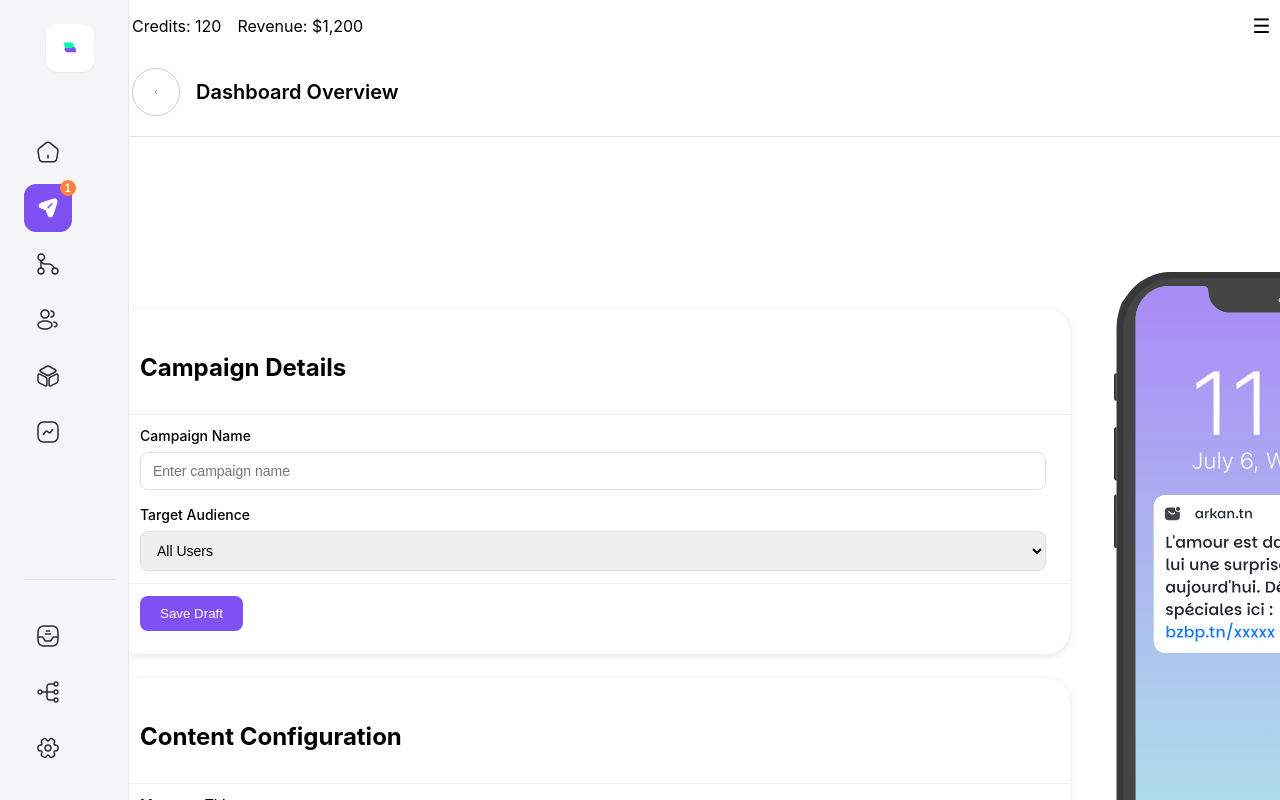
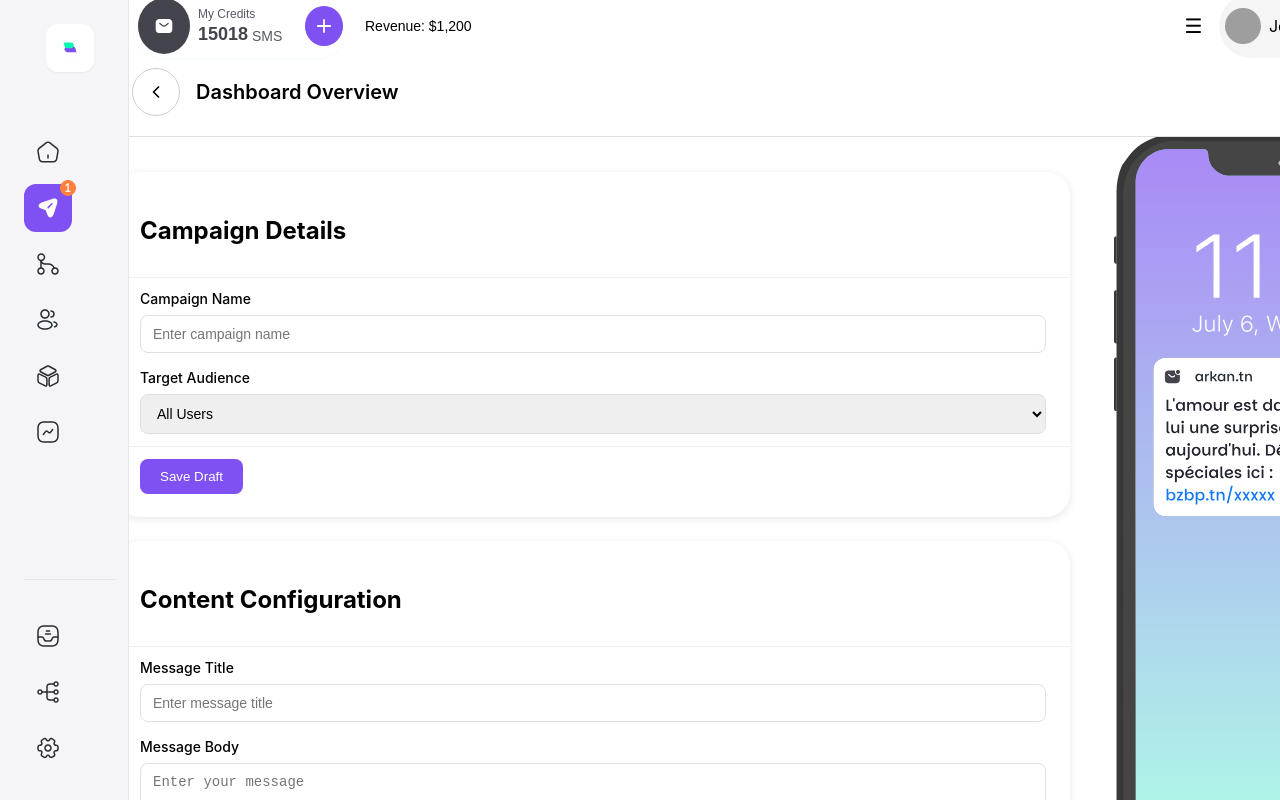
Before and after one commit to MedDhiaChaouachi/frontend-development-test, a Next.js app: page /campaign-create in a window 1280 px wide. Shown: the top 800 px of the page. Built offline with nearby package versions, Linux system fonts and the light colour scheme; grey boxes are pictures that could not be loaded.

Commit message:
Update HeaderBar credit container layout and styles to match Figma design

```diff
--- a/src/components/layout/header/HeaderBar.module.css
+++ b/src/components/layout/header/HeaderBar.module.css
@@ -1,10 +1,22 @@
 .headerWrapper {
-  width: 1348px;
+  width: 100%;
   height: 136px;
   border-bottom: 1px solid #e0e0e0;
   display: flex;
   flex-direction: column;
+  background: white;
+  position: fixed;
+  top: 0;
+  left: 92px;
+  right: 0;
+  z-index: 90;
+}
+
+.container {
+  width: 100%;
+  max-width: 1348px;
   margin: 0 auto;
+  padding: 0 24px;
 }
 
 /* Top Navbar */
@@ -20,12 +32,117 @@
 /* Left Frame */
 .leftGroup {
   display: flex;
+  align-items: center;
   gap: 16px;
+}
+
+.creditsContainer {
+  width: 205px;
+  height: 52px;
+  display: flex;
+  align-items: center;
+  gap: 8px;
+  background: var(--Background-Primary, #ffffff);
+  border-radius: 999px;
+  padding: 6px;
+  box-shadow: 0px 2px 1px 0px rgba(232, 245, 255, 0.25);
+}
+
+.creditsIcon {
+  width: 40px;
+  height: 40px;
+  border-radius: 50%;
+  background: var(--Background-Inverse, #43444c);
+  display: flex;
+  align-items: center;
+  justify-content: center;
+  padding: 8px;
+  box-shadow: 0px 2px 1px 0px rgba(232, 245, 255, 0.25);
+  color: white;
+}
+
+.creditsText {
+  width: 97px;
+  height: 40px;
+  padding-right: 12px;
+  display: flex;
+  flex-direction: column;
+  justify-content: center;
+}
+
+.creditsLabel {
+  font-family: "Parkinsans", sans-serif;
+  font-weight: 400;
+  font-size: 12px;
+  line-height: 16px;
+  letter-spacing: 0.75%;
+  color: var(--Content-Secondary, #575964);
+}
+
+.creditsValue {
+  display: flex;
+  align-items: flex-end;
+  gap: 4px;
+}
+
+.creditsAmount {
+  font-family: "Parkinsans", sans-serif;
+  font-weight: 600;
+  font-size: 18px;
+  line-height: 24px;
+  letter-spacing: 0.75%;
+  color: var(--Content-Primary, #43444c);
+}
+
+.creditsType {
+  font-family: "Parkinsans", sans-serif;
+  font-weight: 500;
+  font-size: 14px;
+  line-height: 20px;
+  letter-spacing: 0.75%;
+  color: var(--Content-Secondary, #575964);
+}
+
+.addCreditsButton {
+  width: 40px;
+  height: 40px;
+  border-radius: 50%;
+  background: var(--Background-Brand, #7f51f2);
+  border: 1.5px solid var(--Border-Brand, #7f51f2);
+  display: flex;
+  align-items: center;
+  justify-content: center;
+  cursor: pointer;
+  padding: 8px;
+  color: white;
+}
+
+.addIconWrapper {
+  width: 16px;
+  height: 16px;
+  display: flex;
+  align-items: center;
+  justify-content: center;
+}
+
+.addIcon {
+  width: 16px;
+  height: 16px;
+  filter: brightness(0) invert(1);
+  object-fit: contain;
+}
+
+/* Revenue */
+.revenue {
+  font-family: "Parkinsans", sans-serif;
+  font-weight: 500;
+  font-size: 14px;
+  color: #000;
 }
 
 /* Center Frame */
 .centerGroup {
-  width: 703px;
+  flex: 1;
   height: 52px;
   padding: 0 16px;
   gap: 16px;
@@ -43,7 +160,6 @@
   justify-content: flex-end;
 }
 
-/* Menu Button */
 .menuButton {
   width: 36px;
   height: 36px;
@@ -53,7 +169,6 @@
   cursor: pointer;
 }
 
-/* Profile Container */
 .profileContainer {
   display: flex;
   align-items: center;
@@ -72,7 +187,6 @@
   object-fit: cover;
 }
 
-/* Header Section */
 .headerSection {
   display: flex;
   align-items: center;
@@ -93,7 +207,6 @@
 .circleButton {
   width: 48px;
   height: 48px;
-  padding: 0 20px;
   border-radius: 999px;
   border: 1px solid #ccc;
   background-color: #fff;
@@ -104,7 +217,7 @@
 }
 
 .pageTitle {
-  width: 1252px;
+  flex: 1;
   height: 28px;
   font-size: 20px;
   font-weight: 600;
--- a/src/components/layout/header/HeaderBar.tsx
+++ b/src/components/layout/header/HeaderBar.tsx
@@ -1,4 +1,5 @@
 import styles from "./HeaderBar.module.css";
+import Image from "next/image";
 
 export const HeaderBar = () => {
   return (
@@ -8,7 +9,36 @@ export const HeaderBar = () => {
         <div className={styles.navbar}>
           {/* Frame 1 - Credits + Revenue */}
           <div className={styles.leftGroup}>
-            <div className={styles.credits}>Credits: 120</div>
+            <div className={styles.credits}>
+              <div className={styles.creditsContainer}>
+                <div className={styles.creditsIcon}>
+                  <Image
+                    src="/icons/sms-icon.svg"
+                    alt="SMS Icon"
+                    width={20}
+                    height={20}
+                  />
+                </div>
+                <div className={styles.creditsText}>
+                  <div className={styles.creditsLabel}>My Credits</div>
+                  <div className={styles.creditsValue}>
+                    <span className={styles.creditsAmount}>15018</span>
+                    <span className={styles.creditsType}>SMS</span>
+                  </div>
+                </div>
+                <button className={styles.addCreditsButton}>
+                  <div className={styles.addIconWrapper}>
+                    <Image
+                      src="/icons/add-icon.svg"
+                      alt="Add Icon"
+                      width={16}
+                      height={16}
+                      className={styles.addIcon}
+                    />
+                  </div>
+                </button>
+              </div>
+            </div>
             <div className={styles.revenue}>Revenue: $1,200</div>
           </div>
 
```
Also changed, not shown: src/components/Icons.tsx (+9 -2 lines), public/icons/add-icon.svg (added), public/icons/sms-icon.svg (added).
